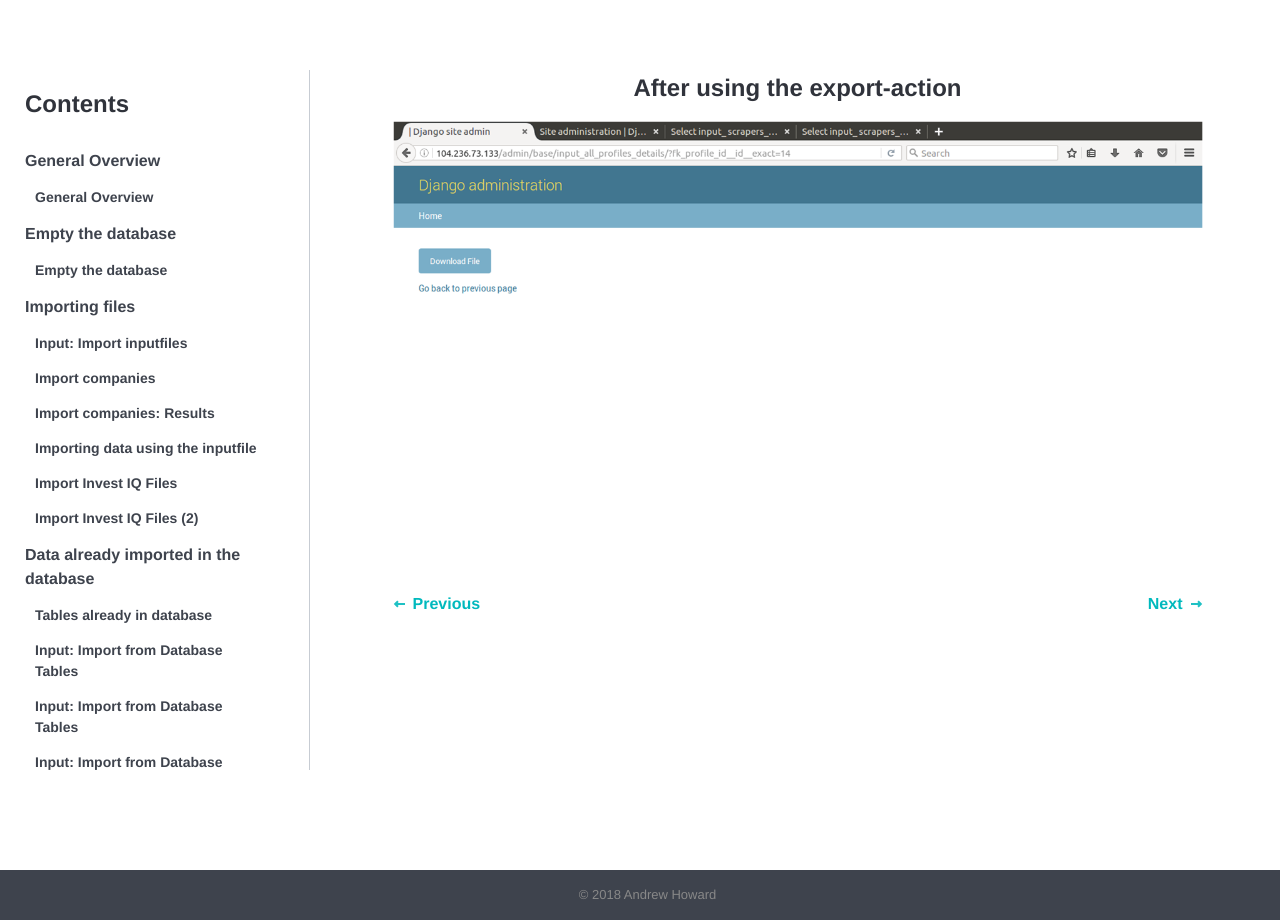
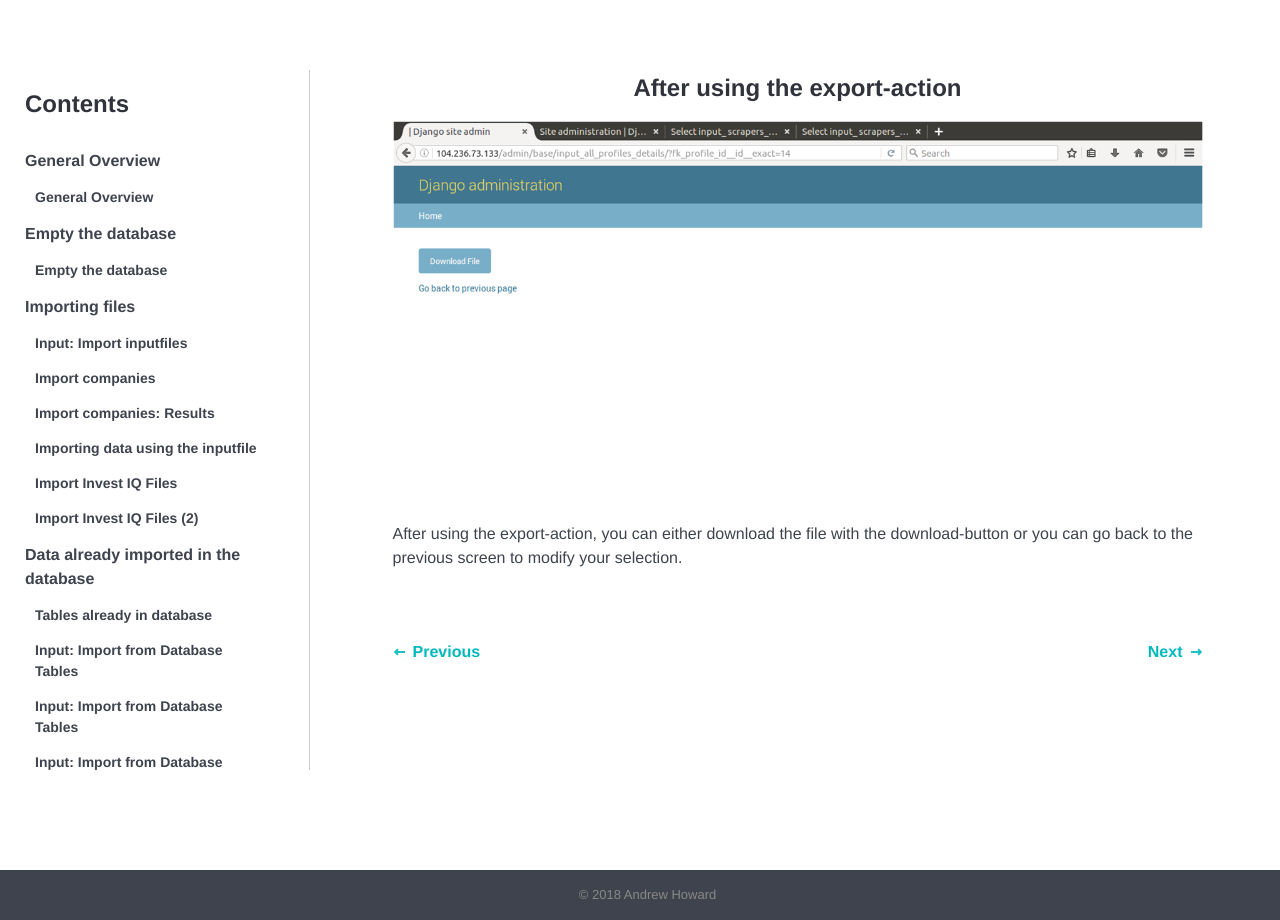
Before and after one commit to tkumpanenko/slides, a Jekyll site: the page built from _tutorials/069.html, in a window 1280 px wide. Built offline with Jekyll 4.4.1, drawn with Linux system fonts in a browser that asks for light colours.

Commit message:
Update from Forestry.io - 069.html

```diff
--- a/_tutorials/069.html
+++ b/_tutorials/069.html
@@ -4,8 +4,9 @@ topic: after-the-export
 order: 1
 date: 2018-01-18 19:31:06 +0000
 ---
-
-
 <h4>After using the export-action</h4>
 
 <img src="{{site.url}}{{site.baseurl}}/images/069.png" alt="">
+
+<p>After using the export-action, you can either download the file with the download-button or you can go back to the previous screen to modify your selection.
+</p>
```
